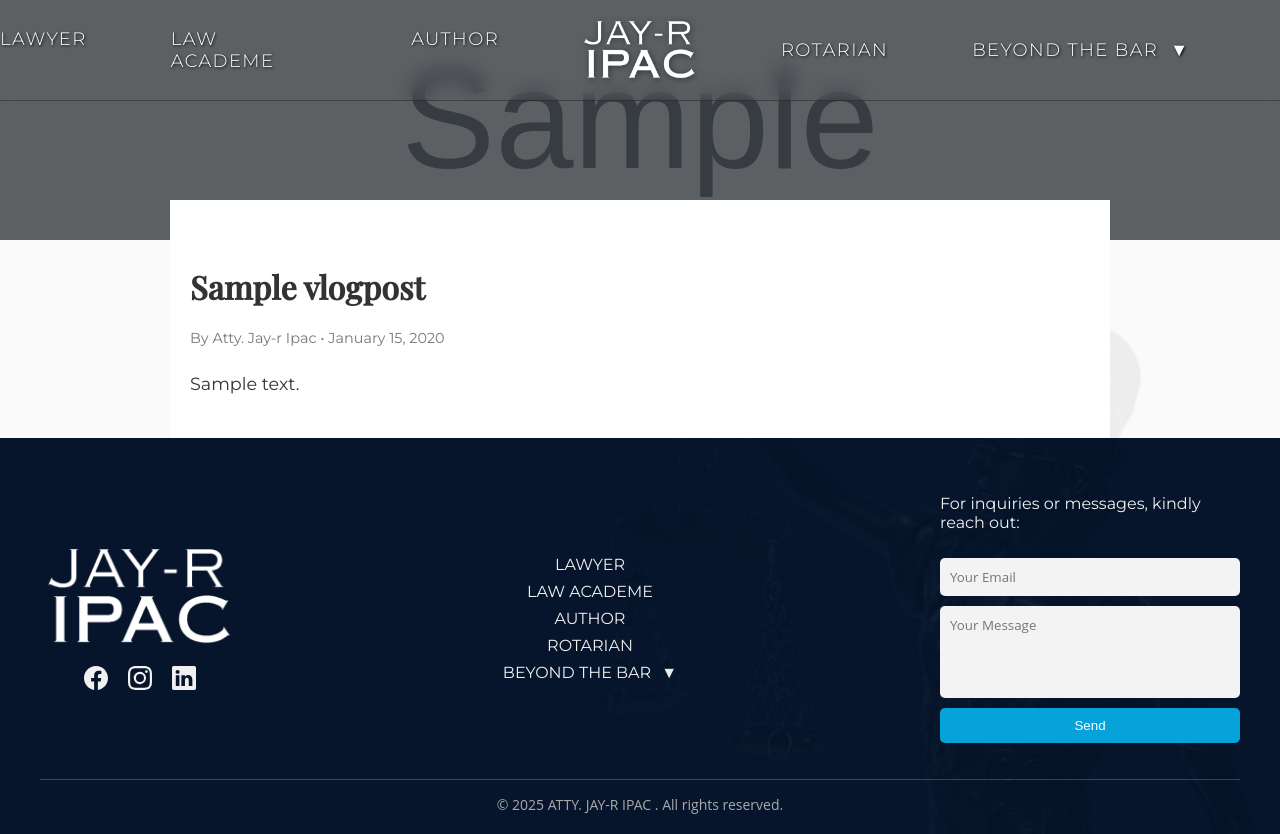
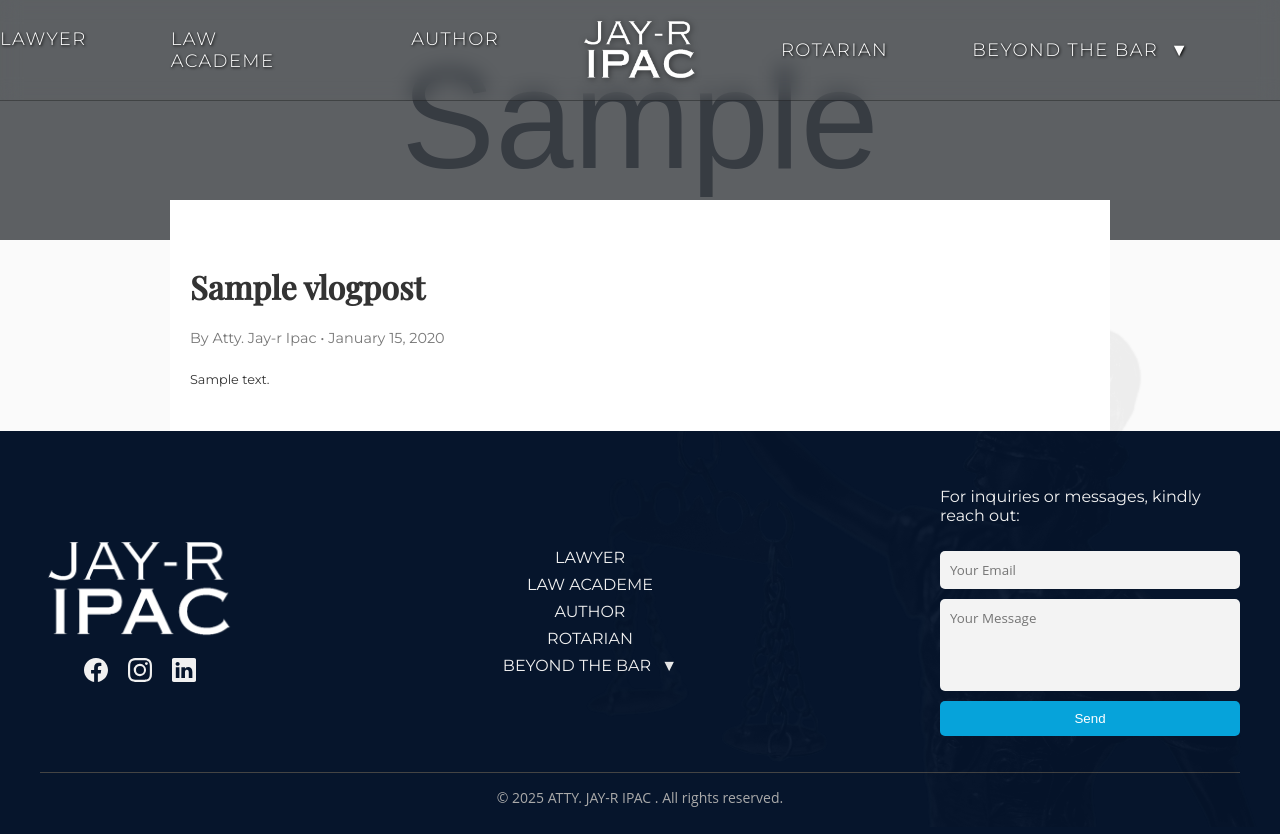
Before and after one commit to Bonnyqt/ipac, a Django app: page /article/1/ in a window 1280 px wide. After the commit the page ends 807 px from the top, so only its background shows below. Run offline with Django 5.2, Linux system fonts and the light colour scheme; tables that the repository leaves empty hold one stand-in row (values such as "Sample post"); grey boxes marked "Sample" are stand-in pictures.

Commit message:
change font size

```diff
--- a/myapp/templates/myapp/articles.html
+++ b/myapp/templates/myapp/articles.html
@@ -80,7 +80,7 @@
     }
 
     .article-template .article-text {
-      font-size: 1.1em;
+      font-size: 0.8em;
       font-family: 'Montserrat', serif;
     }
     .bg-img {
```
